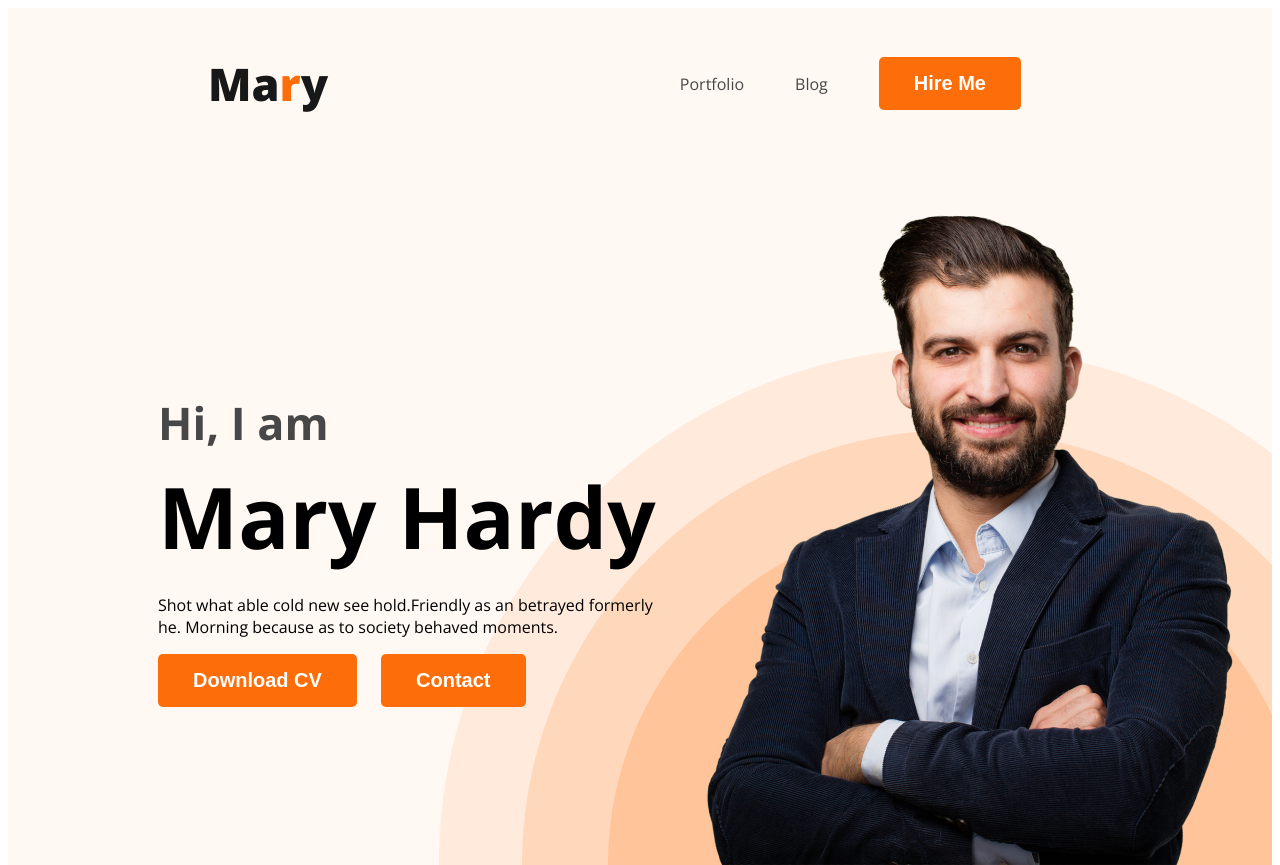
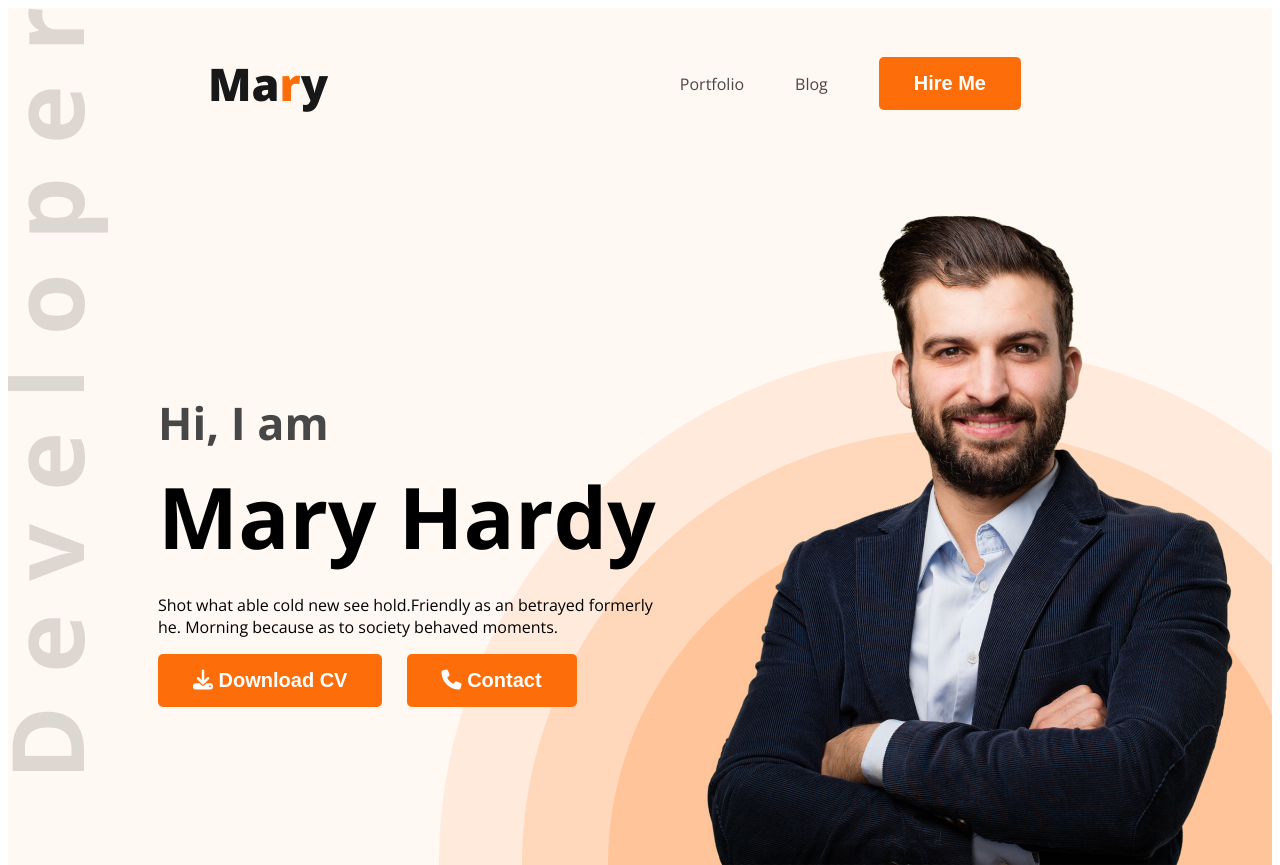
Before and after one commit to golamrabbanyshikder/my-portfolio, a plain HTML site: page index.html in a window 1280 px wide. Shown: the top 865 px of the page. Drawn offline with nearby package versions, Linux system fonts and the light colour scheme.

Commit message:
icon added

```diff
--- a/index.html
+++ b/index.html
@@ -8,8 +8,7 @@
     <link rel="preconnect" href="https://fonts.gstatic.com" crossorigin>
     <link href="https://fonts.googleapis.com/css2?family=Open+Sans:ital,wght@0,300..800;1,300..800&display=swap" rel="stylesheet">
     <link rel="stylesheet" href="styles/portfolio.css">
-
-</head>
+    <script src="https://kit.fontawesome.com/27de228eb4.js" crossorigin="anonymous"></script></head>
 <body>
     <header class="header">
         <nav>
@@ -26,8 +25,8 @@
                 <h1 class="banner-heading">Mary Hardy</h1>
                 <p class="header-paragraph">Shot what able cold new see hold.Friendly as an betrayed formerly
                     he. Morning because as to society behaved moments.</p>
-                <button class="btn-primary btn-download">Download CV</button>
-                <button class="btn-primary">Contact</button>
+                <button class="btn-primary btn-download"> <i class="fa-solid fa-download"></i> Download CV</button>
+                <button class="btn-primary"><i class="fa-solid fa-phone"></i> Contact</button>
             </div>
            <img class="profile-image" src="images/hardy.png" alt="">
         </div>
@@ -143,7 +142,7 @@
                 </div>
             </div>
             <div class="download-cv">
-                <button class="btn-primary">Download CV</button>
+                <button class="btn-primary"> <i class="fa-solid fa-download"></i> Download CV</button>
             </div>
             </section>
     </main>
--- a/styles/portfolio.css
+++ b/styles/portfolio.css
@@ -54,9 +54,9 @@ nav a{
 
 .header{
     background-color: #FFF8F3;
-    background-image: url('../images/header_bg.png');
+    background-image: url('../images/header_bg.png'),url('../images/developer.png');
     background-repeat: no-repeat;
-    background-position: bottom right;
+    background-position: bottom right, top left;
 }
 
 .banner{
```
